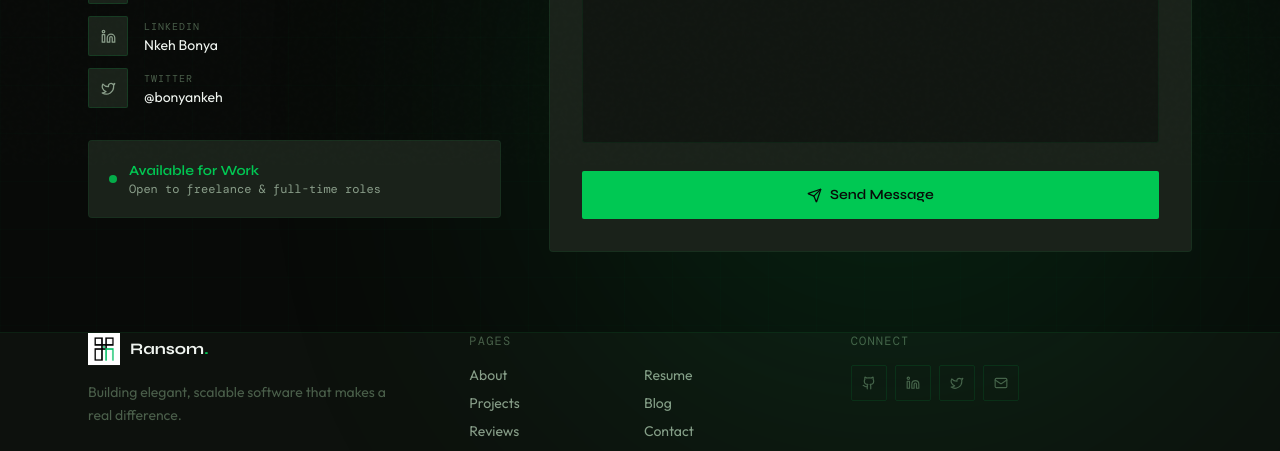
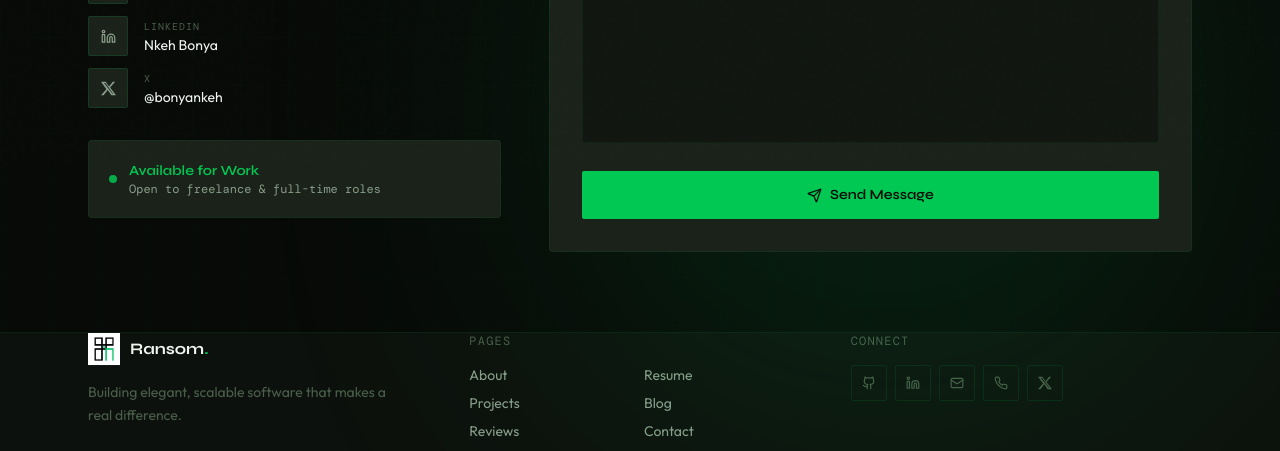
Before and after one commit to Nkeh/portfolio, a Next.js app: page /contact in a window 1280 px wide. Shown: the part 635-1086 px from the top of the page. Built offline with nearby package versions, Linux system fonts and the light colour scheme; no server answers; a web font is replaced by a local one.

Commit message:
fix: social links and contact fixed

```diff
--- a/app/layout.tsx
+++ b/app/layout.tsx
@@ -97,7 +97,7 @@ export default function RootLayout({ children }: { children: React.ReactNode })
               address: { "@type": "PostalAddress", addressCountry: "CM" },
               sameAs: [
                 "https://github.com/Nkeh",
-                "https://linkedin.com/in/ransom",
+                "https://www.linkedin.com/in/bonya-rnk/",
                 "https://twitter.com/ransom",
               ],
             }),
--- a/components/layout/Footer.tsx
+++ b/components/layout/Footer.tsx
@@ -1,12 +1,14 @@
 import Link from "next/link";
 import Image from "next/image";
-import { Github, Linkedin, Twitter, Mail } from "lucide-react";
+import { Github, Linkedin, Mail, Phone} from "lucide-react";
+import XLogoIcon from "@/components/ui/XLogoIcon";
 
 const SOCIAL = [
   { icon: Github, href: "https://github.com/Nkeh", label: "GitHub" },
-  { icon: Linkedin, href: "https://linkedin.com/in/ransom", label: "LinkedIn" },
-  { icon: Twitter, href: "https://twitter.com/ransom", label: "Twitter" },
+  { icon: Linkedin, href: "https://www.linkedin.com/in/bonya-rnk/", label: "LinkedIn" },
   { icon: Mail, href: "mailto:bonyankeh@gmail.com", label: "Email" },
+  { icon: Phone, href: "tel:+237652224850", label: "Phone" },
+  { icon: XLogoIcon, href: "https://x.com/bonyankeh", label: "X" },
 ];
 const NAV = [
   { label: "About", href: "/" }, { label: "Resume", href: "/resume" },
--- a/components/sections/Contact/ContactSection.tsx
+++ b/components/sections/Contact/ContactSection.tsx
@@ -7,9 +7,10 @@ import { z } from "zod";
 import { motion } from "framer-motion";
 import toast from "react-hot-toast";
 import {
-  Mail, Phone, MapPin, Github, Linkedin, Twitter,
+  Mail, Phone, MapPin, Github, Linkedin,
   Send, Loader2, CheckCircle
 } from "lucide-react";
+import XLogoIcon from "@/components/ui/XLogoIcon";
 import { FadeIn, StaggerContainer, StaggerItem } from "@/components/ui/Motion";
 
 const schema = z.object({
@@ -22,8 +23,8 @@ type FormData = z.infer<typeof schema>;
 
 const SOCIAL_LINKS = [
   { icon: Github, label: "GitHub", href: "https://github.com/Nkeh", handle: "@Nkeh" },
-  { icon: Linkedin, label: "LinkedIn", href: "https://linkedin.com/in/ransom", handle: "Nkeh Bonya" },
-  { icon: Twitter, label: "Twitter", href: "https://twitter.com/ransom", handle: "@bonyankeh" },
+  { icon: Linkedin, label: "LinkedIn", href: "https://www.linkedin.com/in/bonya-rnk/", handle: "Nkeh Bonya" },
+  { icon: XLogoIcon, label: "X", href: "https://x.com/bonyankeh", handle: "@bonyankeh" },
 ];
 
 const CONTACT_INFO = [
--- a/components/sections/Home/HomePage.tsx
+++ b/components/sections/Home/HomePage.tsx
@@ -7,9 +7,10 @@ import { motion, AnimatePresence, useInView } from "framer-motion";
 import {
   ArrowRight, Download, MapPin, Globe, ChevronLeft, ChevronRight,
   ExternalLink, Github, Star, Clock, Eye, Send, Loader2,
-  CheckCircle, Zap, GraduationCap, Briefcase, Mail, Linkedin, Twitter,
+  CheckCircle, Zap, GraduationCap, Briefcase, Mail, Linkedin, Phone,
   BookOpen, MessageSquare, Code2
 } from "lucide-react";
+import XLogoIcon from "@/components/ui/XLogoIcon";
 import { useForm } from "react-hook-form";
 import { zodResolver } from "@hookform/resolvers/zod";
 import { z } from "zod";
@@ -448,6 +449,7 @@ export default function HomePage({ about, education, experience, skills, project
             <FadeIn delay={0.1} className="lg:col-span-2 space-y-6">
               {[
                 { icon: Mail, label: "Email", val: "bonyankeh@gmail.com", href: "mailto:bonyankeh@gmail.com" },
+                { icon: Phone, label: "Phone", val: "+237 652 22 48 50", href: "tel:+237652224850" },
                 { icon: MapPin, label: "Location", val: about.location || "Cameroon 🇨🇲", href: null },
               ].map(({ icon: Icon, label, val, href }) => (
                 <div key={label} className="flex items-center gap-4">
@@ -464,8 +466,8 @@ export default function HomePage({ about, education, experience, skills, project
               <div className="flex gap-2 pt-2">
                 {[
                   { icon: Github, href: "https://github.com/Nkeh" },
-                  { icon: Linkedin, href: "https://linkedin.com/in/ransom" },
-                  { icon: Twitter, href: "https://twitter.com/ransom" },
+                  { icon: Linkedin, href: "https://www.linkedin.com/in/bonya-rnk/" },
+                  { icon: XLogoIcon, href: "https://x.com/bonyankeh" },
                 ].map(({ icon: Icon, href }) => (
                   <a key={href} href={href} target="_blank" rel="noopener noreferrer"
                     className="w-9 h-9 flex items-center justify-center border border-[var(--border-default)] text-[var(--text-muted)] hover:text-[var(--green)] hover:border-[var(--green)] hover:bg-[var(--green-dim)] transition-all rounded-sm">
--- /dev/null
+++ b/components/ui/XLogoIcon.tsx
@@ -0,0 +1,20 @@
+type XLogoIconProps = {
+  size?: number;
+  className?: string;
+};
+
+export default function XLogoIcon({ size = 16, className = "" }: XLogoIconProps) {
+  return (
+    <svg
+      viewBox="0 0 24 24"
+      width={size}
+      height={size}
+      className={className}
+      aria-hidden="true"
+      focusable="false"
+      fill="currentColor"
+    >
+      <path d="M18.901 1.153h3.68l-8.04 9.19L24 22.847h-7.406l-5.8-8.503-6.618 8.503H.0l8.601-9.83L0 1.153h7.594l5.243 7.71 6.064-7.71Zm-1.29 19.53h2.03L7.084 3.24H4.92l13.69 17.443Z" />
+    </svg>
+  );
+}
```
Also changed, not shown: app/sitemap.ts (line endings or trailing spaces).
